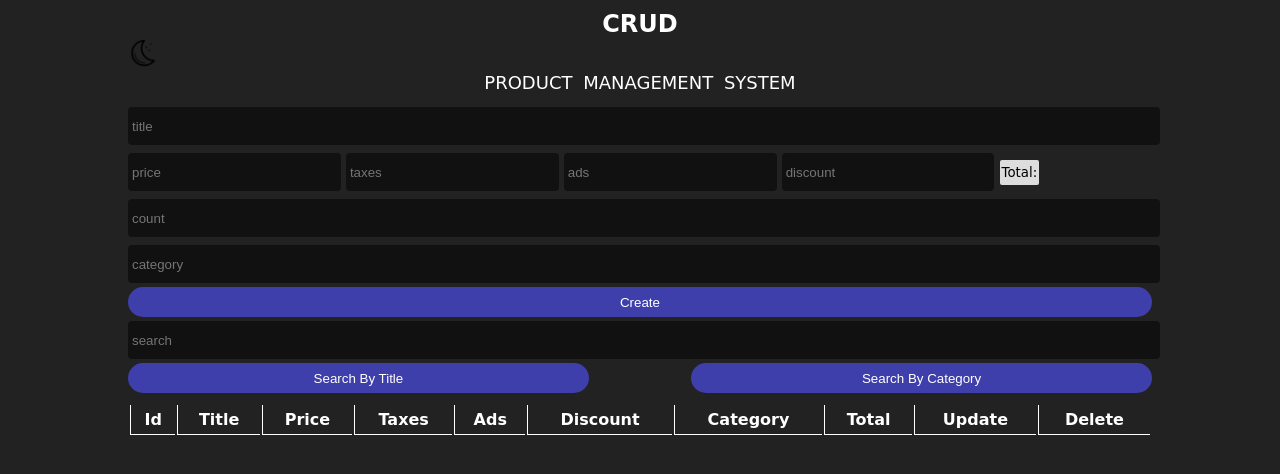
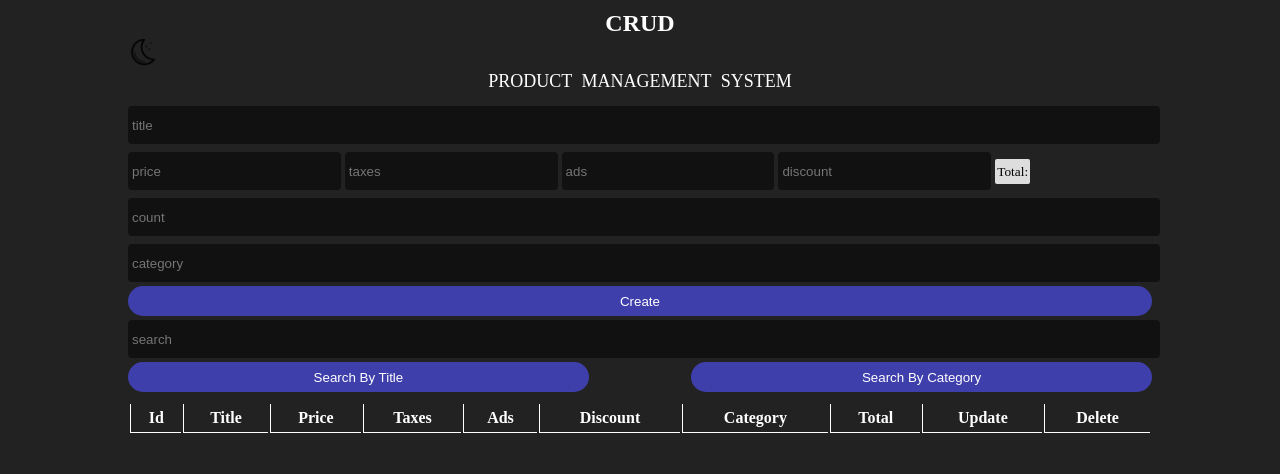
Before and after one commit to MohamedWael257/Cruds, a plain HTML site: page index.html in a window 1280 px wide. Drawn offline with Linux system fonts and the light colour scheme.

Commit message:
Update style.css

```diff
--- a/css/style.css
+++ b/css/style.css
@@ -25,7 +25,7 @@
 body {
     background-color: var(--first-color);
     color: var(--second-color);
-    font-family:cursive
+
 
 }
 .crud {
```
